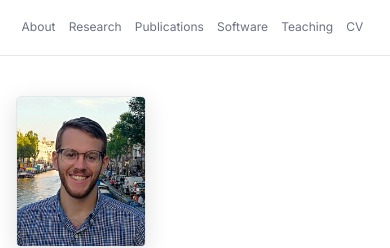
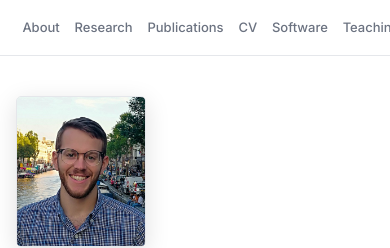
Before and after one commit to jaredhuling/jaredhuling.github.io, a Jekyll site: the page built from _pages/about.md, in a window 390 px wide. Shown: the top 248 px of the page. Built offline with Jekyll 4.4.1, drawn with Linux system fonts in a browser that asks for light colours.

Commit message:
refine nav, publication hierarchy, and journal styling
- Increase nav tab font to 1rem with medium weight
- Move CV tab after Publications
- Indent bibliography lists within pub sections with left border
- Increase pub section header size for clearer hierarchy over entries
- Color journal/periodical titles blue
- Increase publication title font size slightly

Co-Authored-By: Claude Sonnet 4.6 <noreply@anthropic.com>

```diff
--- a/_includes/header.html
+++ b/_includes/header.html
@@ -9,9 +9,9 @@
       <a class="page-link" href="{{ '/' | prepend: site.baseurl | prepend: site.url }}">About</a>
       <a class="page-link" href="{{ '/research/' | prepend: site.baseurl | prepend: site.url }}">Research</a>
       <a class="page-link" href="{{ '/publications/' | prepend: site.baseurl | prepend: site.url }}">Publications</a>
+      <a class="page-link" href="{{ '/cv/' | prepend: site.baseurl | prepend: site.url }}">CV</a>
       <a class="page-link" href="{{ '/software/' | prepend: site.baseurl | prepend: site.url }}">Software</a>
       <a class="page-link" href="{{ '/teaching/' | prepend: site.baseurl | prepend: site.url }}">Teaching</a>
-      <a class="page-link" href="{{ '/cv/' | prepend: site.baseurl | prepend: site.url }}">CV</a>
     </nav>
 
   </div>
--- a/assets/css/main.scss
+++ b/assets/css/main.scss
@@ -163,11 +163,11 @@ hr {
   gap: 0.125rem;
 
   .page-link {
-    font-size: 0.9375rem;
-    font-weight: 400;
+    font-size: 1rem;
+    font-weight: 500;
     color: var(--color-text-muted);
     text-decoration: none;
-    padding: 0.3rem 0.65rem;
+    padding: 0.3rem 0.7rem;
     border-radius: var(--radius);
     transition: color 0.15s ease, background 0.15s ease;
 
@@ -346,7 +346,7 @@ hr {
 
 .title {
   font-weight: 600;
-  font-size: 0.9375rem;
+  font-size: 1rem;
   color: var(--color-text);
   display: block;
   margin-bottom: 0.2rem;
@@ -372,7 +372,7 @@ hr {
   display: block;
   margin-bottom: 0.4rem;
 
-  em { font-style: italic; color: var(--color-text); }
+  em { font-style: italic; color: var(--color-accent); }
 }
 
 .links {
@@ -487,12 +487,12 @@ author { font-weight: 600; }
 }
 
 .pub-section-header {
-  font-size: 1.3rem;
+  font-size: 1.5rem;
   font-weight: 700;
-  letter-spacing: -0.01em;
-  padding: 0.55rem 1.1rem;
+  letter-spacing: -0.02em;
+  padding: 0.6rem 1.1rem;
   border-radius: var(--radius);
-  margin-bottom: 1.5rem;
+  margin-bottom: 0;
   margin-top: 0;
   display: block;
 }
@@ -507,6 +507,14 @@ author { font-weight: 600; }
   background: var(--color-bg-accent);
   border-left: 4px solid var(--color-accent);
   color: var(--color-accent-hover);
+}
+
+/* Indent the bibliography list within each pub section */
+.pub-section .bibliography {
+  margin-top: 0.5rem;
+  padding-left: 1.5rem;
+  border-left: 2px solid var(--color-border);
+  margin-left: 0.5rem;
 }
 
 /* ============================================================
@@ -639,8 +647,8 @@ footer {
   :root { --pad-x: 1rem; }
 
   .site-nav .page-link {
-    padding: 0.25rem 0.45rem;
-    font-size: 0.8125rem;
+    padding: 0.25rem 0.5rem;
+    font-size: 0.875rem;
   }
 
   .profile-section {
@@ -670,5 +678,5 @@ footer {
 
 @media (max-width: 420px) {
   .site-title { font-size: 0.8125rem; }
-  .site-nav .page-link { padding: 0.2rem 0.35rem; font-size: 0.75rem; }
+  .site-nav .page-link { padding: 0.2rem 0.4rem; font-size: 0.8125rem; }
 }
```
